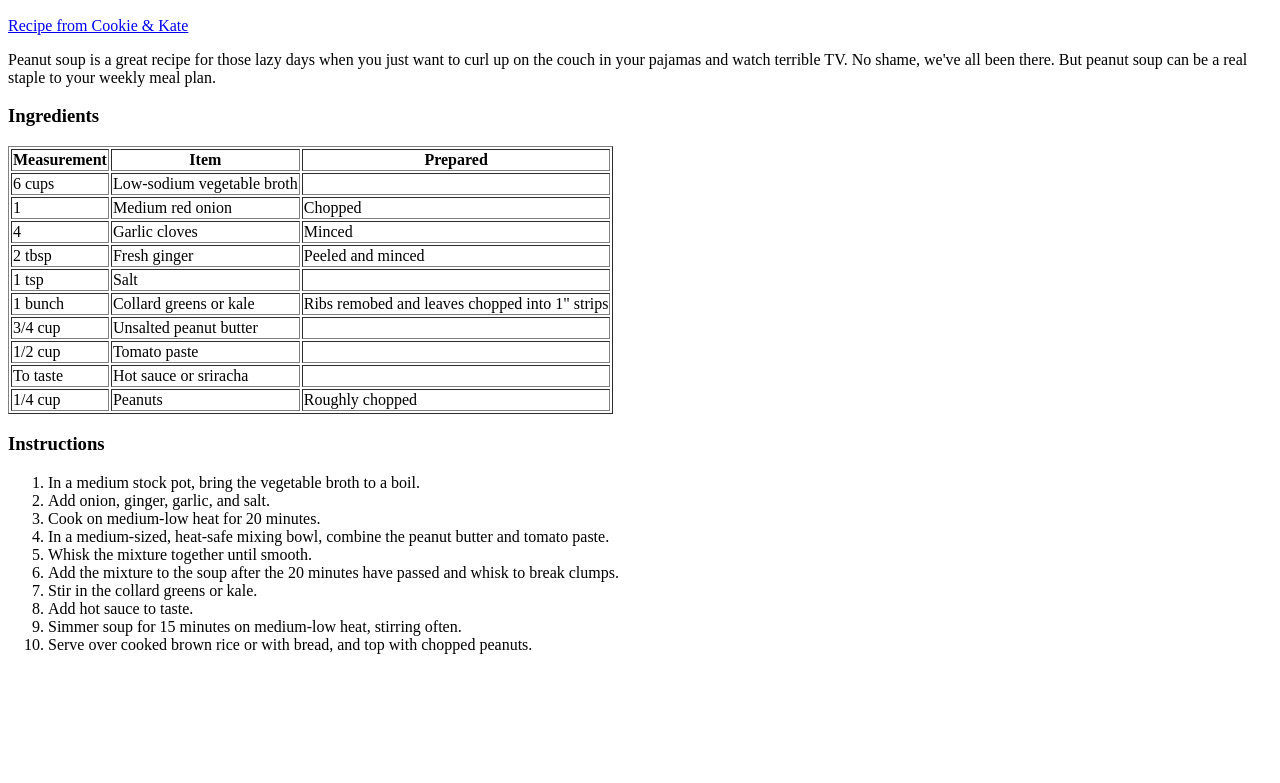
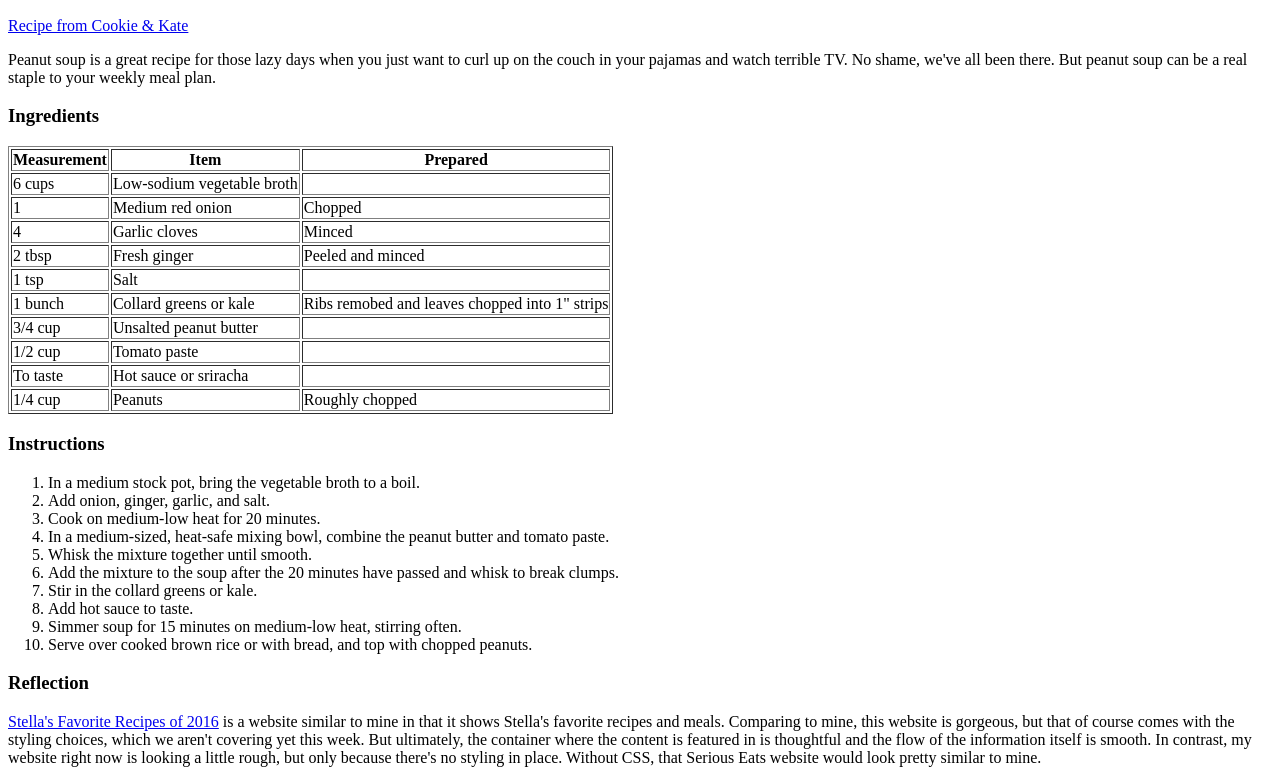
Before and after one commit to lanachiad/lanablog.github.io, a plain HTML site: page index.html in a window 1280 px wide. Shown: the part 468-1251 px from the top of the page. Before the commit the page ends 1138 px from the top, so only its background shows below. Drawn offline with Linux system fonts and the light colour scheme.

Commit message:
Add reflection and comparison to other website

```diff
--- a/index.html
+++ b/index.html
@@ -81,5 +81,7 @@
 			<li>Simmer soup for 15 minutes on medium-low heat, stirring often.</li>
 			<li>Serve over cooked brown rice or with bread, and top with chopped peanuts.</li>
 		</ol>
+		<h3>Reflection</h3>
+		<p><a href="http://www.seriouseats.com/2016/12/what-the-bravetart-ate-2016-favorite-recipes.html">Stella's Favorite Recipes of 2016</a> is a website similar to mine in that it shows Stella's favorite recipes and meals. Comparing to mine, this website is gorgeous, but that of course comes with the styling choices, which we aren't covering yet this week. But ultimately, the container where the content is featured in is thoughtful and the flow of the information itself is smooth. In contrast, my website right now is looking a little rough, but only because there's no styling in place. Without CSS, that Serious Eats website would look pretty similar to mine.</p>
 	</body>
 </html>
```
Lines whose indentation alone changed are shown as unchanged.
